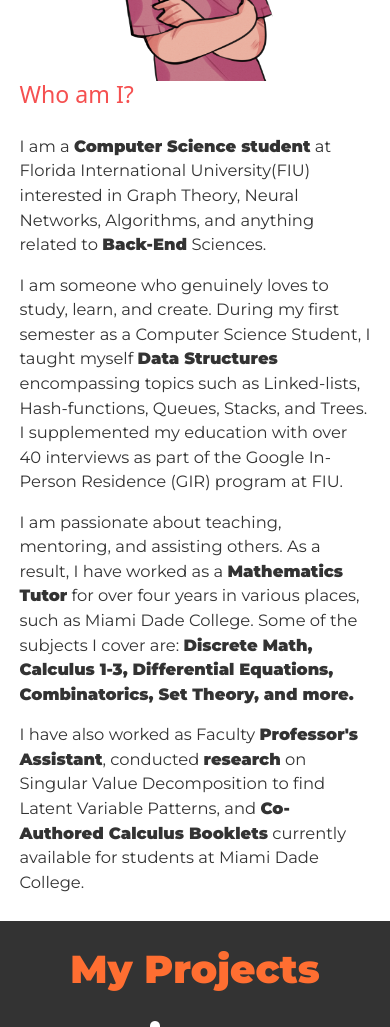
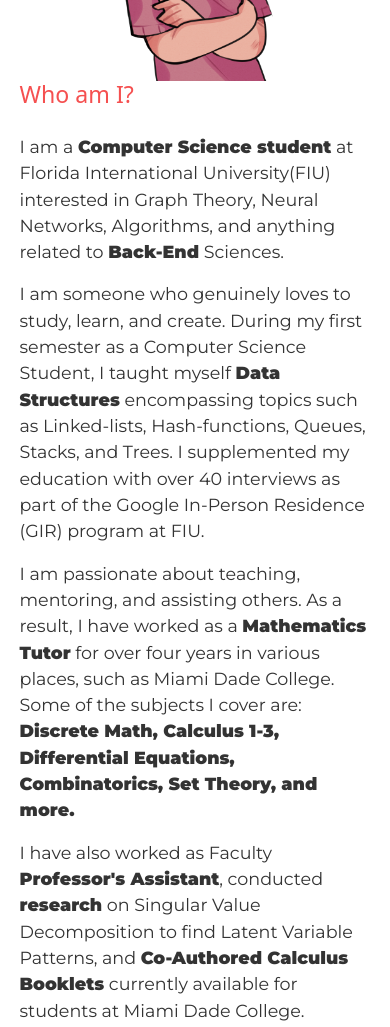
Before and after one commit to JosueArreaga/JosueArreaga.github.io, a plain HTML site: page index.html in a window 390 px wide. Shown: the part 1180-2207 px from the top of the page. Drawn offline with nearby package versions, Linux system fonts and the light colour scheme.

Commit message:
text size fix

```diff
--- a/css/styles.css
+++ b/css/styles.css
@@ -209,9 +209,9 @@ h3 {
 }
 
 @media (max-width:900px) {
-  .about-text {
+  /* .about-text {
     font-size: 1.9rem;
-  }
+  } */
 
   .project-paragraph-text {
     font-size: 1.9rem;
@@ -231,9 +231,9 @@ h3 {
 }
 
 @media (max-width:800px) {
-  .about-text {
+  /* .about-text {
     font-size: 2.1rem;
-  }
+  } */
 
   .project-paragraph-text {
     font-size: 2.1rem;
@@ -270,7 +270,7 @@ h3 {
 
 @media (max-width:700px) {
   .about-text {
-    font-size: 4vw;
+    font-size: 3vw;
   }
 
   .project-paragraph-text {
@@ -289,7 +289,7 @@ h3 {
 
 @media (max-width:600px) {
   .about-text {
-    font-size: 4vw;
+    font-size: 3.7vw;
   }
 
   .project-paragraph-text {
@@ -311,7 +311,7 @@ h3 {
 
 @media (max-width:500px) {
   .about-text {
-    font-size: 4.2vw;
+    font-size: 4.5vw;
   }
 
   .project-paragraph-text {
```
